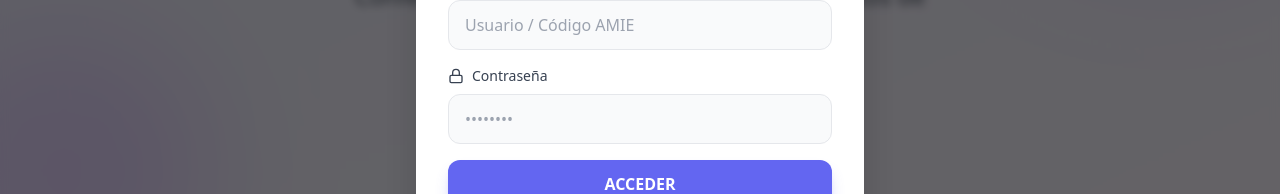
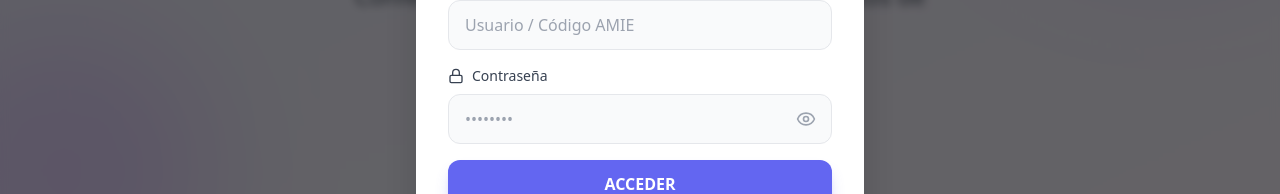
Before and after one commit to davidsalomon07/Confedec-PRY, a React (Vite) app in the folder frontend/: page / in a window 1280 px wide. Both pictures are taken after a click on the button "INICIAR SESIÓN". Shown: the part 360-554 px from the top of the page. Built offline with nearby package versions, Linux system fonts and the light colour scheme.

Commit message:
Implementación de visualización de contraseña en el Login de App.jsx

```diff
--- a/frontend/src/App.jsx
+++ b/frontend/src/App.jsx
@@ -1,7 +1,7 @@
 import { useState } from 'react'
 import { useNavigate } from 'react-router-dom'
 import { motion, AnimatePresence } from 'framer-motion' // 👈 Animaciones
-import { Moon, Sun, MapPin, Phone, Mail, ExternalLink, User, Lock, ChevronDown, Menu } from 'lucide-react' // 👈 Iconos
+import { Moon, Sun, MapPin, Phone, Mail, ExternalLink, User, Lock, ChevronDown, Menu, Eye, EyeOff } from 'lucide-react' // 👈 Iconos
 import { useTheme } from './context/ThemeContext' // 👈 Modo Oscuro
 // import './App.css' <--- YA NO LO NECESITAMOS, LO COMENTAMOS
 
@@ -14,6 +14,7 @@
   const [usuario, setUsuario] = useState('');
   const [password, setPassword] = useState('');
   const [error, setError] = useState('');
+  const [showPassword, setShowPassword] = useState(false);
 
   // 1. Función para el Scroll Suave
   const scrollToSection = (id) => {
@@ -324,14 +325,23 @@
                     <label className="text-sm font-medium text-gray-700 dark:text-gray-300 flex items-center gap-2">
                       <Lock size={16} /> Contraseña
                     </label>
+                    <div className="relative">
                       <input
-                      type="password"
-                      className="w-full px-4 py-3 rounded-xl border border-gray-200 dark:border-gray-600 bg-gray-50 dark:bg-gray-700 focus:ring-2 focus:ring-primary outline-none transition-all dark:text-white"
+                        type={showPassword ? "text" : "password"}
+                        className="w-full px-4 py-3 rounded-xl border border-gray-200 dark:border-gray-600 bg-gray-50 dark:bg-gray-700 focus:ring-2 focus:ring-primary outline-none transition-all dark:text-white pr-12"
                         placeholder="••••••••"
                         value={password}
                         onChange={(e) => setPassword(e.target.value)}
                         required
                       />
+                      <button
+                        type="button"
+                        onClick={() => setShowPassword(!showPassword)}
+                        className="absolute right-4 top-1/2 transform -translate-y-1/2 text-gray-400 hover:text-primary dark:hover:text-indigo-400 transition-colors"
+                      >
+                        {showPassword ? <EyeOff size={20} /> : <Eye size={20} />}
+                      </button>
+                    </div>
                   </div>
 
                   {error && <p className="text-red-500 text-sm text-center bg-red-50 dark:bg-red-900/20 p-2 rounded-lg">{error}</p>}
```
Lines whose indentation alone changed are shown as unchanged.
